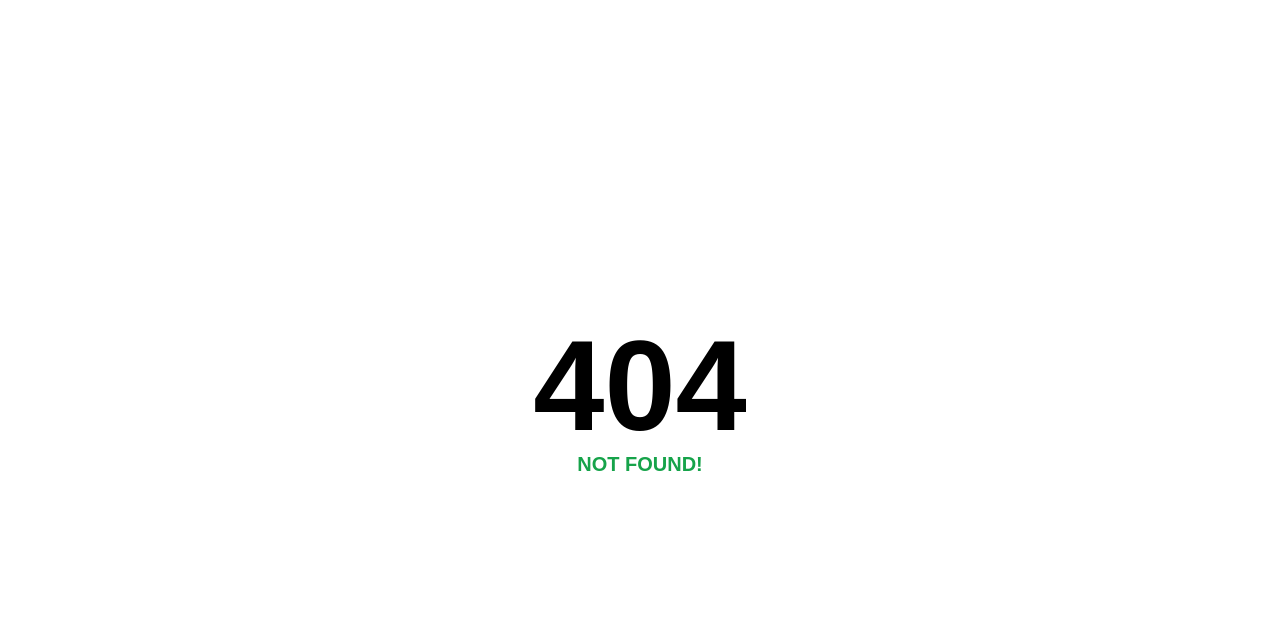
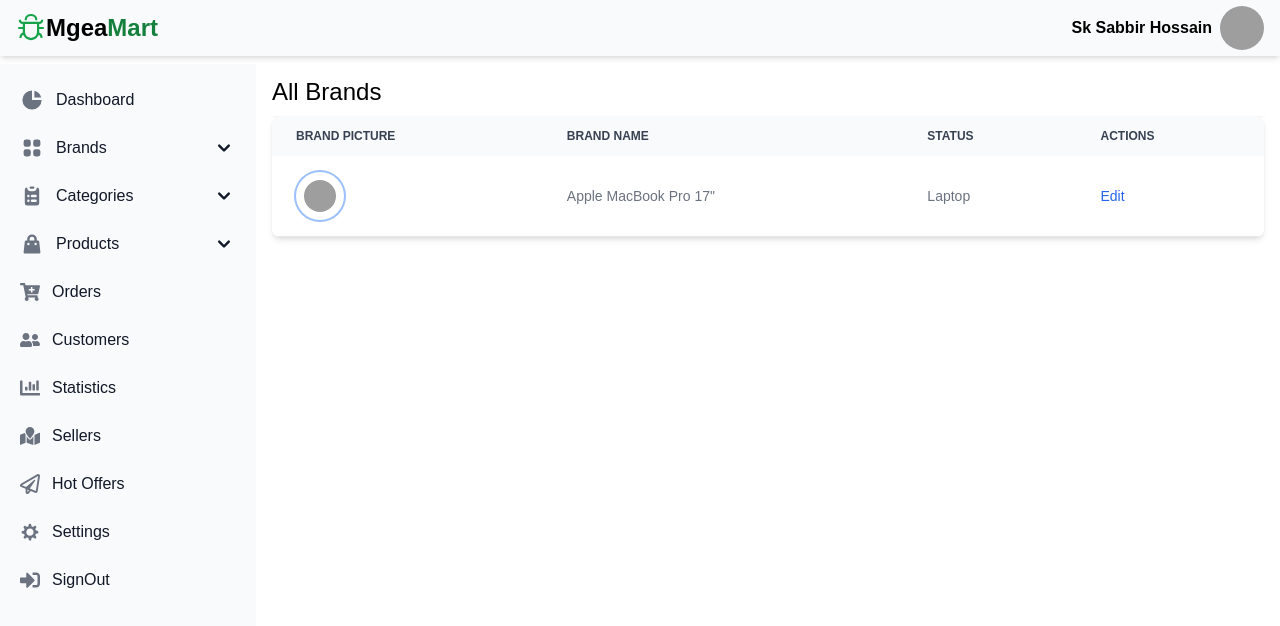
Before and after one commit to BestmanCode/megamart-ecommerce, a React (Create React App) app: page /all-brands in a window 1280 px wide. Before the commit this address had no page. Shown: the top 626 px of the page. Built offline with nearby package versions, Linux system fonts and the light colour scheme; grey boxes are pictures that could not be loaded.

Commit message:
created readme file

```diff
--- a/src/App.js
+++ b/src/App.js
@@ -5,6 +5,7 @@
 import { Login } from "./pages/Login";
 import { NotFound } from "./pages/NotFound";
 import { Register } from "./pages/Register";
+import { AllBrands } from "./pages/Brand/AllBrands";
 
 function App() {
   return (
@@ -13,6 +14,7 @@
       <Route path="/register" element={<Register />} />
       <Route path="/" element={<Main />}>
         <Route path="/admin/dashboard" element={<Dashboard />} />
+        <Route path="/all-brands" element={<AllBrands/>} />
       </Route>
       <Route path="/*" element={<NotFound />} />
     </Routes>
--- /dev/null
+++ b/src/pages/Brand/AllBrands.js
@@ -0,0 +1,58 @@
+import React from "react";
+import { Heading } from "../../components/common/Heading/Heading";
+import { setTitle } from "../../utils/setTitle";
+
+export const AllBrands = () => {
+  //set page title
+  setTitle("All Brands");
+  return (
+    <section>
+      <Heading title="All Brands" />
+      {/* brand table  */}
+      <div class="relative overflow-x-auto shadow-md sm:rounded-lg">
+        <table class="w-full text-sm text-left text-gray-500 dark:text-gray-400">
+          <thead class="text-xs text-gray-700 uppercase bg-gray-50 dark:bg-gray-700 dark:text-gray-400">
+            <tr>
+              <th scope="col" class="px-6 py-3">
+                Brand Picture
+              </th>
+              <th scope="col" class="px-6 py-3">
+                Brand name
+              </th>
+              <th scope="col" class="px-6 py-3">
+                Status
+              </th>
+              <th scope="col" class="px-6 py-3">
+                Actions
+              </th>
+            </tr>
+          </thead>
+          <tbody>
+            <tr class="bg-white border-b dark:bg-gray-900 dark:border-gray-700">
+              <th
+                scope="row"
+                class="px-6 py-4 font-medium text-gray-900 whitespace-nowrap dark:text-white"
+              >
+                <img
+                  src="https://www.apple.com/ac/structured-data/images/knowledge_graph_logo.png?202110180743"
+                  alt="brand"
+                  className="w-12 h-12 rounded-full ring-2 p-2"
+                />
+              </th>
+              <td class="px-6 py-4">Apple MacBook Pro 17"</td>
+              <td class="px-6 py-4">Laptop</td>
+              <td class="px-6 py-4">
+                <a
+                  href="#"
+                  class="font-medium text-blue-600 dark:text-blue-500 hover:underline"
+                >
+                  Edit
+                </a>
+              </td>
+            </tr>
+          </tbody>
+        </table>
+      </div>
+    </section>
+  );
+};
```
Also changed, not shown: 1 other file (tests, documents, lock files or other folders).
